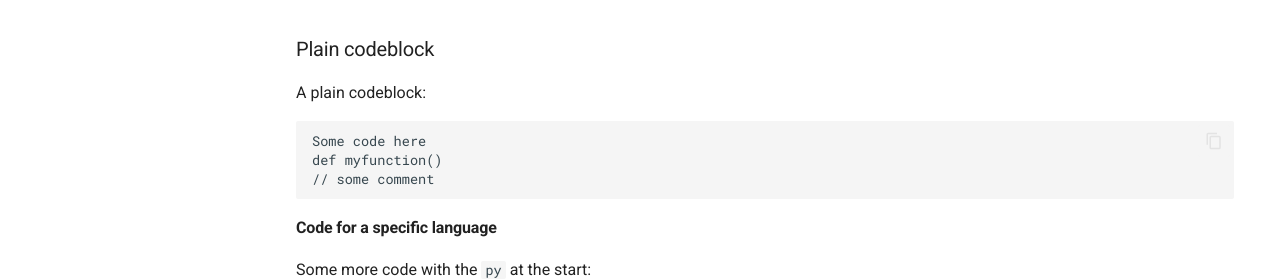
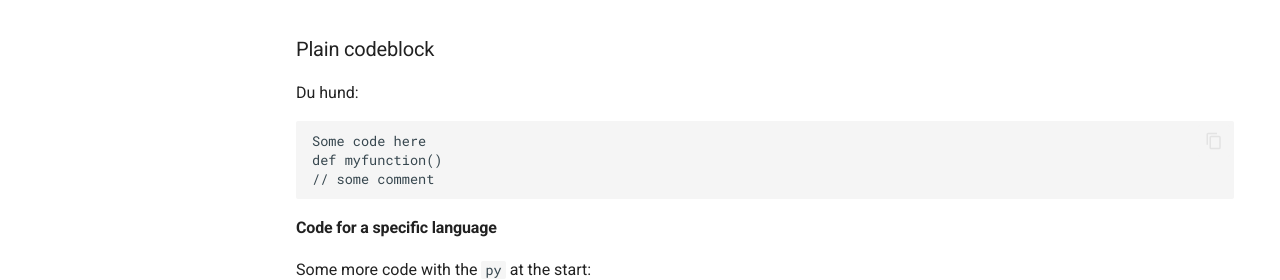
Before and after one commit to Informatik-Projekt-Kurs/documentation, an MkDocs documentation site: the page built from docs/index.md, in a window 1280 px wide and 900 px high. Shown: the part 414-694 px from the top of the window. Built offline with MkDocs 1.6.1 and Material for MkDocs 9.7.7, drawn with Linux system fonts in a browser that asks for light colours; comment, search, counter and statistics services are not loaded.

Commit message:
IPK-xyz du hund

````diff
--- a/docs/index.md
+++ b/docs/index.md
@@ -10,7 +10,7 @@ Some `code` goes here.
 
 ### Plain codeblock
 
-A plain codeblock:
+Du hund:
 
 ```
 Some code here
````
